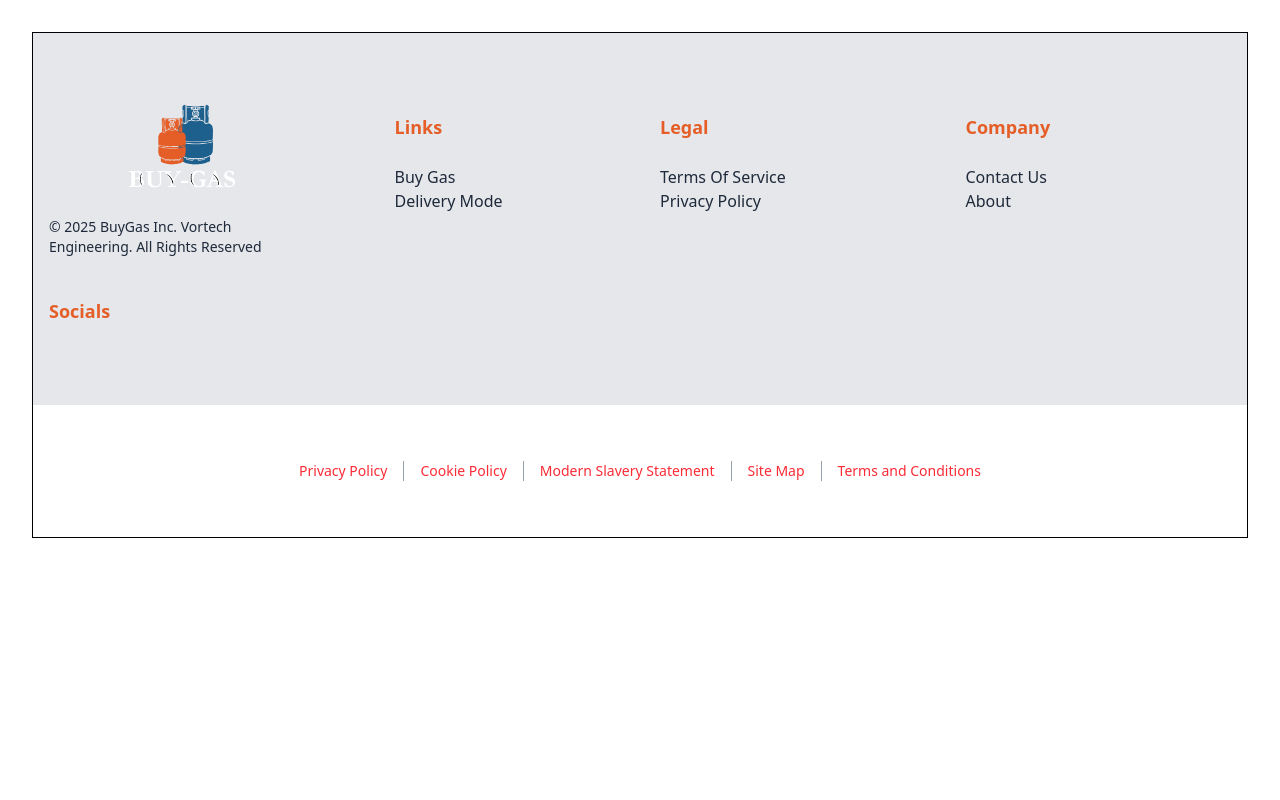
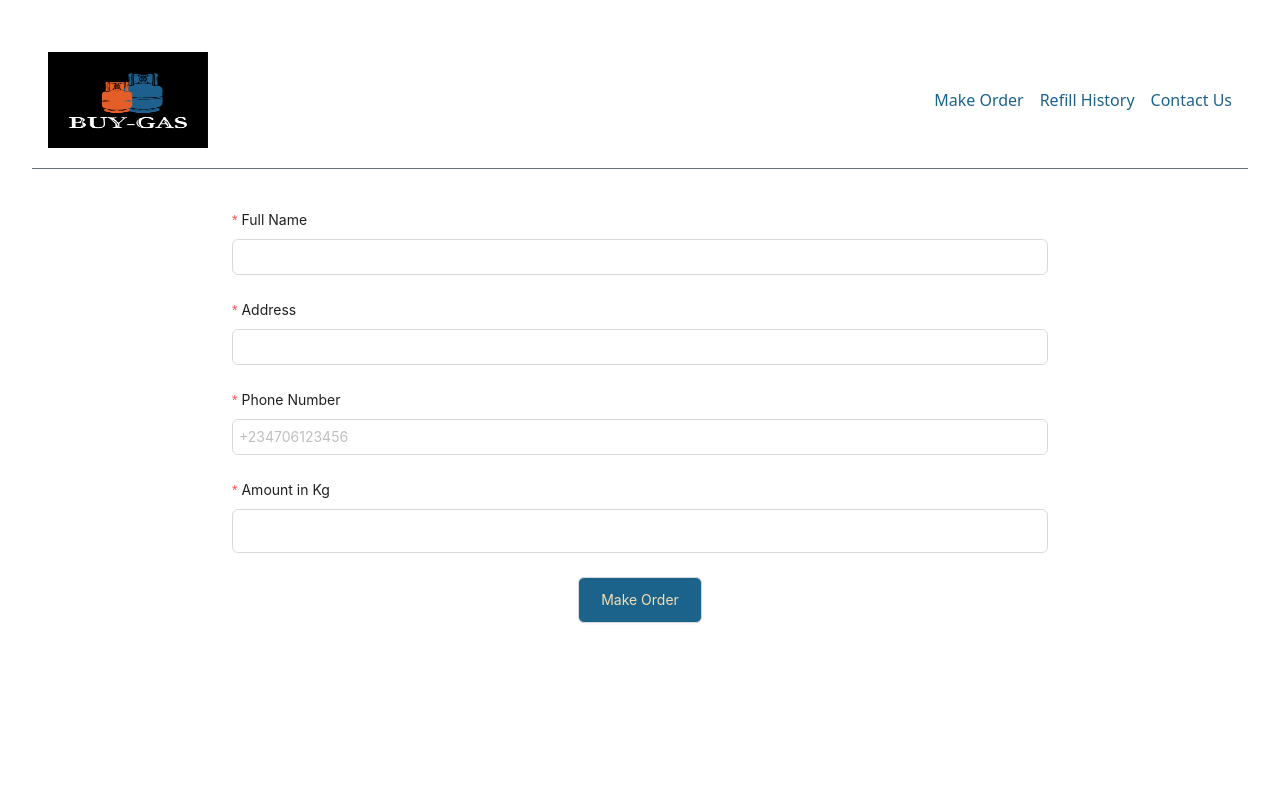
Before and after one commit to Emmykage/buy-gas, a React (Vite) app: page /dashboard/payment-form in a window 1280 px wide. Shown: the top 800 px of the page. Built offline with nearby package versions, Linux system fonts and the light colour scheme.

Commit message:
set up confirmation

```diff
--- a/src/App.jsx
+++ b/src/App.jsx
@@ -4,6 +4,10 @@ import Home from './pages/home'
 import Footer from './components/footer/Footer'
 import Login from './components/login/Login'
 import Dashboard from './pages/dashboard'
+import PaymentForm from './pages/dashboard/payments/PaymentForm'
+import PaymentDetails from './pages/dashboard/paymentDetails/PaymentDetails'
+import ConfirmOrder from './pages/dashboard/confirmOrder/ConfirmOrder'
+
 
 function App() {
 
@@ -16,9 +20,11 @@ function App() {
 
         </Route>
 
-        <Route path='/dashboard' element={<Dashboard/>}>
+        <Route path='/dashboard' element={<Dashboard/>}/>
+        <Route path='/dashboard/payment-form' element={<PaymentForm/>}/>
+        <Route path='/dashboard/payment-details' element={<PaymentDetails/>}/>
+        <Route path='/dashboard/confirm-payments' element={<ConfirmOrder/>}/>
 
-        </Route>
       </Routes>
       <Footer/>
 
--- /dev/null
+++ b/src/components/input/Input.jsx
@@ -0,0 +1,83 @@
+
+import "./style.scss"
+
+import { useState } from 'react';
+import { PlusOutlined } from '@ant-design/icons';
+import {
+
+  Form,
+  Input,
+  InputNumber,
+
+} from 'antd';
+// const { RangePicker } = DatePicker;
+const { TextArea } = Input;
+// const normFile = (e) => {
+//   if (Array.isArray(e)) {
+//     return e;
+//   }
+//   return e?.fileList;
+// };
+const FormInput = ({
+    type,
+    label,
+    onChange,
+    disabled,
+    name,
+    defaultValue,
+    required=false
+}) => {
+  return (
+    <>
+   <Form.Item
+        name={name}
+
+        rules={[
+            {
+                required:{required},
+                message: 'Please input!',
+            },
+          ]}
+
+        label={label}>
+
+    {type === "number" ?
+
+
+            <InputNumber
+            rules={[
+                {
+                    required:{required},
+                    message: 'Please input!',
+                },
+            ]}            disabled={disabled}
+            onChange={onChange}/>
+
+            :
+        type === "text-area" ?
+
+
+<TextArea rows={4}
+          onChange={onChange}
+          disabled={disabled}
+
+           />
+
+           :
+
+<Input
+            disabled={disabled}
+            onChange={onChange}
+           defaultValue={defaultValue}
+
+             />
+
+
+    }
+
+</Form.Item>
+
+   </>
+  );
+};
+export default FormInput
--- /dev/null
+++ b/src/components/input/style.scss
@@ -0,0 +1,19 @@
+.ant-form-item{
+    width: 100%;
+
+
+    .ant-col {
+        width: 100% !important;
+
+        display: block !important;
+        input{
+            padding: 6px !important;
+            background: none;
+            // width: 100%;
+        }
+        .ant-input-number{
+            width: 100%;
+            padding: 4px;
+        }
+    }
+}
--- /dev/null
+++ b/src/pages/dashboard/confirmOrder/ConfirmOrder.jsx
@@ -0,0 +1,68 @@
+import React from 'react'
+import { useNavigate } from 'react-router-dom'
+import { nairaFormat } from '../../../utils/nairaFormat'
+import Navigation from '../components/Navigation'
+
+const ConfirmOrder = () => {
+    const navigate = useNavigate()
+  return (
+    <>
+    <Navigation/>
+
+    <div  className='bg-green-300 w-full p-3 '>
+        <p className='text-center text-green-900 font-semibold'>
+            Order has been confirmed
+        </p>
+
+    </div>
+    <div className='m-auto bg--200 max-w-4xl my-10'>
+        <div className='max-w-2xl m-auto border rounded text-center overflow-hidden shadow p-5'>
+            <div className='flex gap-5 my-3'>
+                <p className='flex-1 font-medium text-gray-700'>Name:       </p>
+                <p className='flex-1 text-gray-800 font-semibold'>Jon Christopher</p>
+            </div>
+            <div className='flex gap-5 my-3'>
+                <p className='flex-1 font-medium text-gray-700'>Kg:       </p>
+                <p className='flex-1 text-gray-800 font-semibold'>12.5k</p>
+            </div>
+            <div className='flex gap-5 my-3'>
+                <p className='flex-1 font-medium text-gray-700'>Phone:       </p>
+                <p className='flex-1 text-gray-800 font-semibold'>07064334160</p>
+            </div>
+            <div className='flex gap-5  my-3'>
+                <p className='flex-1 font-medium text-gray-700'>Amount:       </p>
+                <p className='flex-1 text-gray-800 font-semibold'>{nairaFormat(16000)}</p>
+            </div>
+            <div className='flex gap-5 my-3'>
+                <p className='flex-1 font-medium text-gray-700'>Delivery:       </p>
+                <p className='flex-1 text-gray-800 font-semibold'>{nairaFormat(2000)}</p>
+            </div>
+            <div className='flex gap-5'>
+                <p className='flex-1 font-medium text-gray-700'>Net Total:       </p>
+                <p className='flex-1 text-gray-800 font-semibold'>{nairaFormat(18000)}</p>
+            </div>
+
+
+
+
+
+            <div>
+                <button className='bg-alt text-white text-sm rounded-2xl w-full my-10 p-4 block m-auto' onClick={() => {
+                    navigate("/dashboard/payment-details")
+                }}>
+                    Pay with Card
+                </button>
+            </div>
+            <div>
+                <p className='text-gray-700 font-medium'>
+                    Our Agents will get in touch
+                </p>
+            </div>
+        </div>
+    </div>
+
+    </>
+  )
+}
+
+export default ConfirmOrder
--- a/src/pages/dashboard/index.jsx
+++ b/src/pages/dashboard/index.jsx
@@ -1,8 +1,10 @@
 import React from 'react'
 import Navigation from './components/Navigation'
 import { GiCampCookingPot } from 'react-icons/gi'
+import { useNavigate } from 'react-router-dom'
 
 const Dashboard = () => {
+    const navigate = useNavigate()
   return (
     <div className='bg-red container m-auto  h-screen'>
         <Navigation/>
@@ -26,9 +28,9 @@ const Dashboard = () => {
                     <h2>Quick Purchase</h2>
                 </div>
         <div className='bg-red- overflow-x-auto flex gap-4 py-6'>
-            <div className='w-56 p-10 flex shrink-0 cursor-pointer flex-col justify-center items-center bg-gray-50 border border-gray-200 rounded-2xl'>
+            <div onClick={() => navigate("/dashboard/payment-form")} className='w-56 p-10 flex shrink-0 cursor-pointer flex-col justify-center items-center bg-gray-50 border border-gray-200 rounded-2xl'>
                 <GiCampCookingPot />
-                <p className='text-2xl font-medium'>12Kg</p>
+                <p className='text-2xl font-medium'>5Kg</p>
 
 
             </div>
@@ -38,11 +40,11 @@ const Dashboard = () => {
             </div>
             <div className='w-56 p-10 flex shrink-0 cursor-pointer flex-col justify-center items-center bg-gray-50 border border-gray-200 rounded-2xl'>
                 <GiCampCookingPot className='text-primary'/>
-                <p className='text-2xl shrink-0 font-medium'>12Kg</p>
+                <p className='text-2xl shrink-0 font-medium'>30kg</p>
             </div>
             <div className='w-56 p-10 shrink-0 flex cursor-pointer flex-col justify-center items-center bg-gray-50 border border-gray-200 rounded-2xl'>
                 <GiCampCookingPot />
-                <p className='text-2xl font-medium'>12Kg</p>
+                <p className='text-2xl font-medium'>7Kg</p>
             </div>
             <div className='w-56 p-10 shrink-0 flex cursor-pointer flex-col justify-center items-center bg-gray-50 border border-gray-200 rounded-2xl'>
                 <GiCampCookingPot />
--- /dev/null
+++ b/src/pages/dashboard/paymentDetails/PaymentDetails.jsx
@@ -0,0 +1,67 @@
+import React from 'react'
+import { useNavigate } from 'react-router-dom'
+import { nairaFormat } from '../../../utils/nairaFormat'
+import Navigation from '../components/Navigation'
+
+const PaymentDetails = () => {
+    const navigate = useNavigate()
+  return (
+    <>
+        <div className='bg-red container m-auto  h-screen'>
+
+    <Navigation/>
+
+    <div  className='bg-gray-300 w-full p-3 '>
+        <p className='text-center text-gray-900 font-semibold'>
+            Review Your Order
+        </p>
+
+    </div>
+    <div className='m-auto bg--200 max-w-4xl my-10'>
+        <div className='max-w-2xl m-auto border rounded text-center overflow-hidden shadow p-5'>
+            <div className='flex gap-5 my-3'>
+                <p className='flex-1 font-medium text-gray-700'>Name:       </p>
+                <p className='flex-1 text-gray-800 font-semibold'>Jon Christopher</p>
+            </div>
+            <div className='flex gap-5 my-3'>
+                <p className='flex-1 font-medium text-gray-700'>Kg:       </p>
+                <p className='flex-1 text-gray-800 font-semibold'>12.5k</p>
+            </div>
+            <div className='flex gap-5 my-3'>
+                <p className='flex-1 font-medium text-gray-700'>Phone Number:       </p>
+                <p className='flex-1 text-gray-800 font-semibold'>07064334160</p>
+            </div>
+            <div className='flex gap-5  my-3'>
+                <p className='flex-1 font-medium text-gray-700'>Amount:       </p>
+                <p className='flex-1 text-gray-800 font-semibold'>{nairaFormat(16000)}</p>
+            </div>
+            <div className='flex gap-5 my-3'>
+                <p className='flex-1 font-medium text-gray-700'>Delivery:       </p>
+                <p className='flex-1 text-gray-800 font-semibold'>{nairaFormat(2000)}</p>
+            </div>
+            <div className='flex gap-5'>
+                <p className='flex-1 font-medium text-gray-700'>Net Total:       </p>
+                <p className='flex-1 text-gray-800 font-semibold'>{nairaFormat(18000)}</p>
+            </div>
+
+
+
+
+
+            <div>
+                <button className='bg-alt text-white text-sm rounded-2xl w-full my-10 p-4 block m-auto' onClick={() => {
+                    navigate("/dashboard/confirm-payments")
+                }}>
+                    Pay with Card
+                </button>
+            </div>
+
+        </div>
+    </div>
+    </div>
+
+    </>
+  )
+}
+
+export default PaymentDetails
--- /dev/null
+++ b/src/pages/dashboard/payments/PaymentForm.jsx
@@ -0,0 +1,61 @@
+
+import "./style.scss"
+
+import { useState } from 'react';
+import { PlusOutlined } from '@ant-design/icons';
+import {
+  Button,
+
+  DatePicker,
+  Form,
+  Input,
+  InputNumber,
+
+} from 'antd';
+import FormInput from "../../../components/input/Input";
+import Navigation from "../components/Navigation";
+import { useNavigate } from "react-router-dom";
+
+
+const PaymentForm = () => {
+    const navigate = useNavigate()
+    const [form] = Form.useForm();
+
+
+  return (
+    <>
+        <div className='bg-red container m-auto  h-screen'>
+
+    <Navigation/>
+    <div className='m-auto max-w-4xl p-10'>
+
+    <Form
+  form={form}
+  onFinish={(values) =>
+    navigate("/dashboard/payment-details")
+    }
+  initialValues={{
+    full_name: "",
+    kg: "",
+    amount: "",
+    address: "",
+    phone_no: "+234706123456"
+  }}
+  layout="vertical"
+  style={{ maxWidth: "100%" }}
+>
+  <FormInput label="Full Name" required name="full_name" type="text" />
+  <FormInput label="Address" required={true} name="address" type="text" />
+  <FormInput label="Phone Number" required name="phone_no" disabled type="text" />
+  <FormInput label="Amount in Kg" required name="kg" type="number" />
+
+  <Form.Item>
+    <Button htmlType="submit">Make Order</Button>
+  </Form.Item>
+</Form>
+      </div>
+</div>
+    </>
+  );
+};
+export default PaymentForm
--- /dev/null
+++ b/src/pages/dashboard/payments/style.scss
@@ -0,0 +1,8 @@
+.ant-form-item{
+    width: 100%;
+
+    .ant-col {
+        width: 100% !important;
+        display: block !important;
+    }
+}
--- /dev/null
+++ b/src/utils/nairaFormat.js
@@ -0,0 +1,17 @@
+
+const nairaFormat = (amount, currency = "NGN") => {
+  try {
+    const curr = new Intl.NumberFormat("en-NG", {
+      style: "currency",
+      currency: currency,
+      currencyDisplay: "narrowSymbol",
+    });
+
+    return curr.format(amount);
+  } catch (error) {
+    console.error(`Invalid currency code: ${currency}. Defaulting to NGN.`);
+    return `${currency?.toUpperCase()} ${amount?.toFixed(2) ?? "0.00"}`;
+  }
+};
+
+export { nairaFormat };
```
